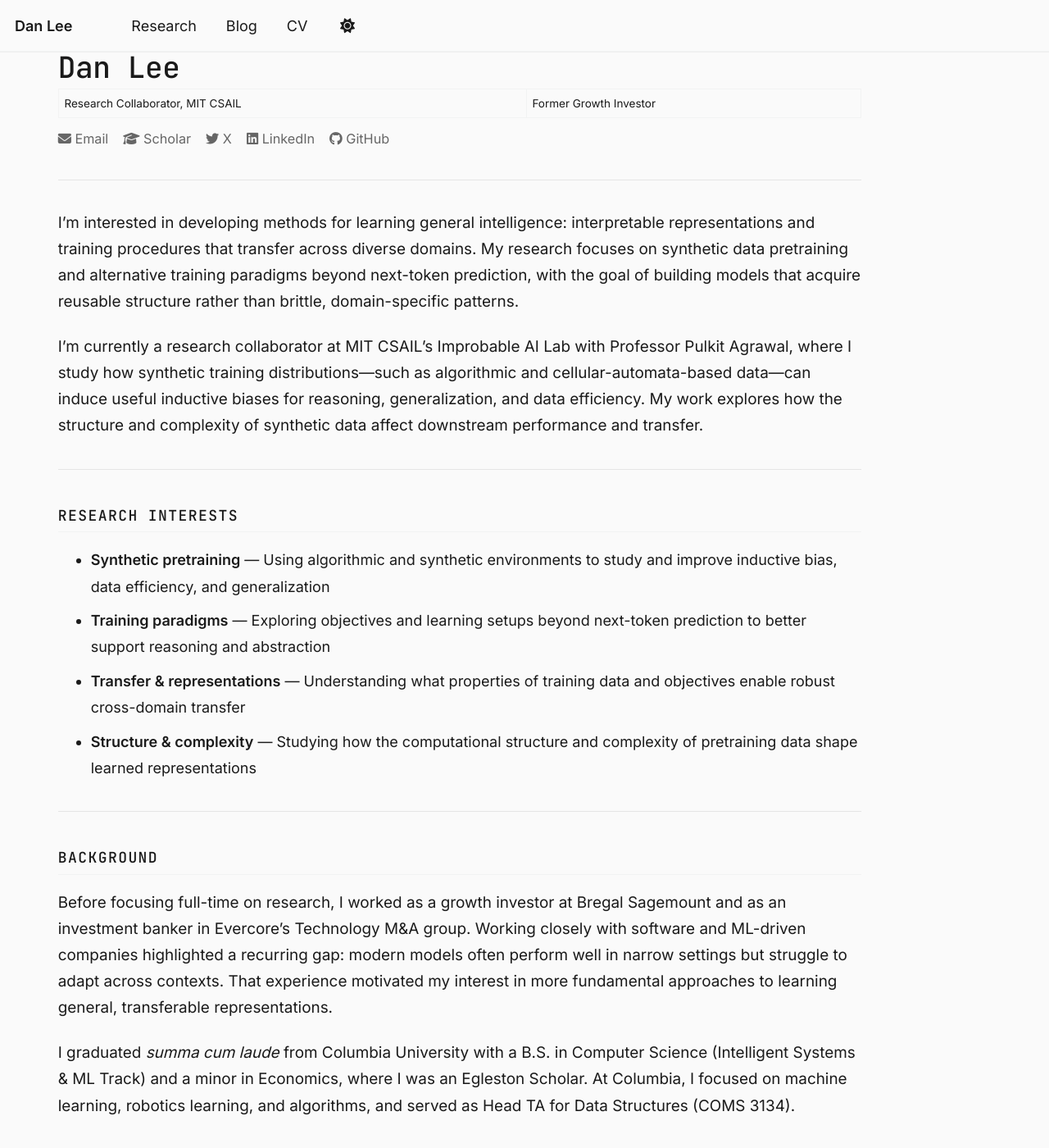
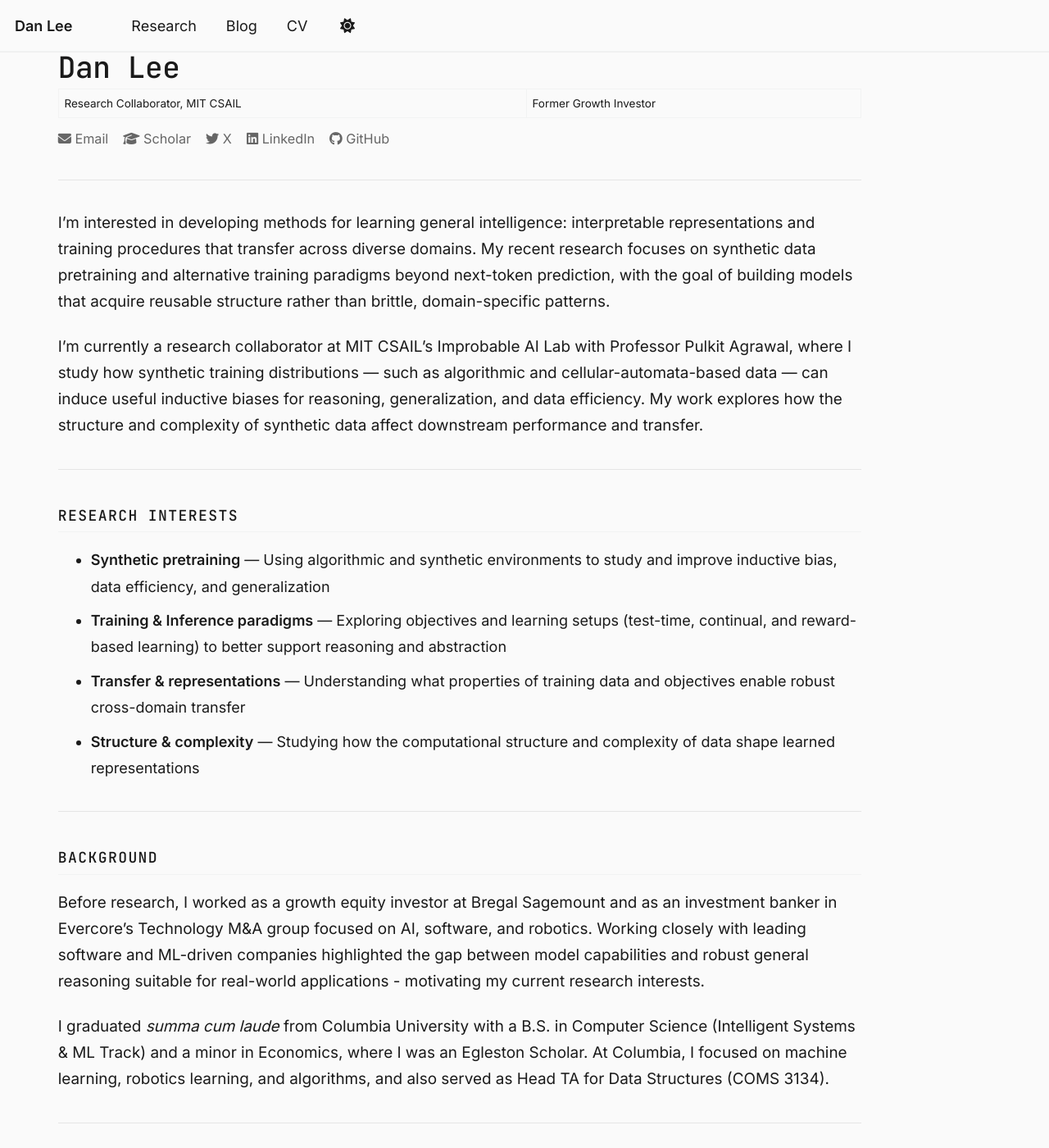
Before and after one commit to danihyunlee/danihyunlee.github.io, a Jekyll site: the page built from _pages/about.md, in a window 1280 px wide and 1400 px high, scrolled down 285 px. Shown: the whole window at 82% size. Built offline with Jekyll 4.4.1, drawn with Linux system fonts in a browser that asks for light colours; some of the changed text lies outside the part shown; grey boxes are pictures that could not be loaded.

Commit message:
adjusted content

```diff
--- a/_pages/about.md
+++ b/_pages/about.md
@@ -5,7 +5,7 @@ layout: minimal
 author_profile: false
 ---
 
-<img src="/images/profile.jpg" alt="Dan Lee" class="profile-image">
+<img src="/images/profile.HEIC" alt="Dan Lee" class="profile-image">
 
 # Dan Lee
 
@@ -21,29 +21,36 @@ Research Collaborator, MIT CSAIL | Former Growth Investor
 
 ---
 
-I'm interested in developing methods for learning general intelligence: interpretable representations and training procedures that transfer across diverse domains. My research focuses on synthetic data pretraining and alternative training paradigms beyond next-token prediction, with the goal of building models that acquire reusable structure rather than brittle, domain-specific patterns.
+I'm interested in developing methods for learning general intelligence: interpretable representations and training procedures that transfer across diverse domains. My recent research focuses on synthetic data pretraining and alternative training paradigms beyond next-token prediction, with the goal of building models that acquire reusable structure rather than brittle, domain-specific patterns.
 
-I'm currently a research collaborator at MIT CSAIL's Improbable AI Lab with Professor Pulkit Agrawal, where I study how synthetic training distributions—such as algorithmic and cellular-automata-based data—can induce useful inductive biases for reasoning, generalization, and data efficiency. My work explores how the structure and complexity of synthetic data affect downstream performance and transfer.
+I'm currently a research collaborator at MIT CSAIL's Improbable AI Lab with Professor Pulkit Agrawal, where I study how synthetic training distributions — such as algorithmic and cellular-automata-based data — can induce useful inductive biases for reasoning, generalization, and data efficiency. My work explores how the structure and complexity of synthetic data affect downstream performance and transfer.
 
 ---
 
 ## Research Interests
 
 - **Synthetic pretraining** — Using algorithmic and synthetic environments to study and improve inductive bias, data efficiency, and generalization
-- **Training paradigms** — Exploring objectives and learning setups beyond next-token prediction to better support reasoning and abstraction
+- **Training & Inference paradigms** — Exploring objectives and learning setups (test-time, continual, and reward-based learning) to better support reasoning and abstraction
 - **Transfer & representations** — Understanding what properties of training data and objectives enable robust cross-domain transfer
-- **Structure & complexity** — Studying how the computational structure and complexity of pretraining data shape learned representations
+- **Structure & complexity** — Studying how the computational structure and complexity of data shape learned representations
 
 ---
 
 ## Background
 
-Before focusing full-time on research, I worked as a growth investor at Bregal Sagemount and as an investment banker in Evercore's Technology M&A group. Working closely with software and ML-driven companies highlighted a recurring gap: modern models often perform well in narrow settings but struggle to adapt across contexts. That experience motivated my interest in more fundamental approaches to learning general, transferable representations.
+Before research, I worked as a growth equity investor at Bregal Sagemount and as an investment banker in Evercore's Technology M&A group focused on AI, software, and robotics. Working closely with leading software and ML-driven companies highlighted the gap between model capabilities and robust general reasoning suitable for real-world applications - motivating my current research interests.
 
-I graduated *summa cum laude* from Columbia University with a B.S. in Computer Science (Intelligent Systems & ML Track) and a minor in Economics, where I was an Egleston Scholar. At Columbia, I focused on machine learning, robotics learning, and algorithms, and served as Head TA for Data Structures (COMS 3134).
+I graduated *summa cum laude* from Columbia University with a B.S. in Computer Science (Intelligent Systems & ML Track) and a minor in Economics, where I was an Egleston Scholar. At Columbia, I focused on machine learning, robotics learning, and algorithms, and also served as Head TA for Data Structures (COMS 3134).
 
 ---
 
 ## Beyond Research
 
 Outside of research, I enjoy hiking, cooking, photography, reading, working out, and playing TFT. I'm particularly drawn to literature that explores identity, abstraction, and meaning—with favorites including Haruki Murakami, Kurt Vonnegut, and Hermann Hesse.
+
+I keep track of an active
+[list](https://docs.google.com/document/d/1i3iEEdWL3dEMC0mdjl4SHEJrZDeSZ2Ns_NLoab1OmHY/edit?usp=sharing)
+of quotes, articles, art, and books that inspire me.
+
+Please feel free to email
+me at dani.cmh.lee@gmail.com to chat or discuss.
```
Also changed, not shown: _pages/cv.md (+4 -5 lines), 1 other file.
